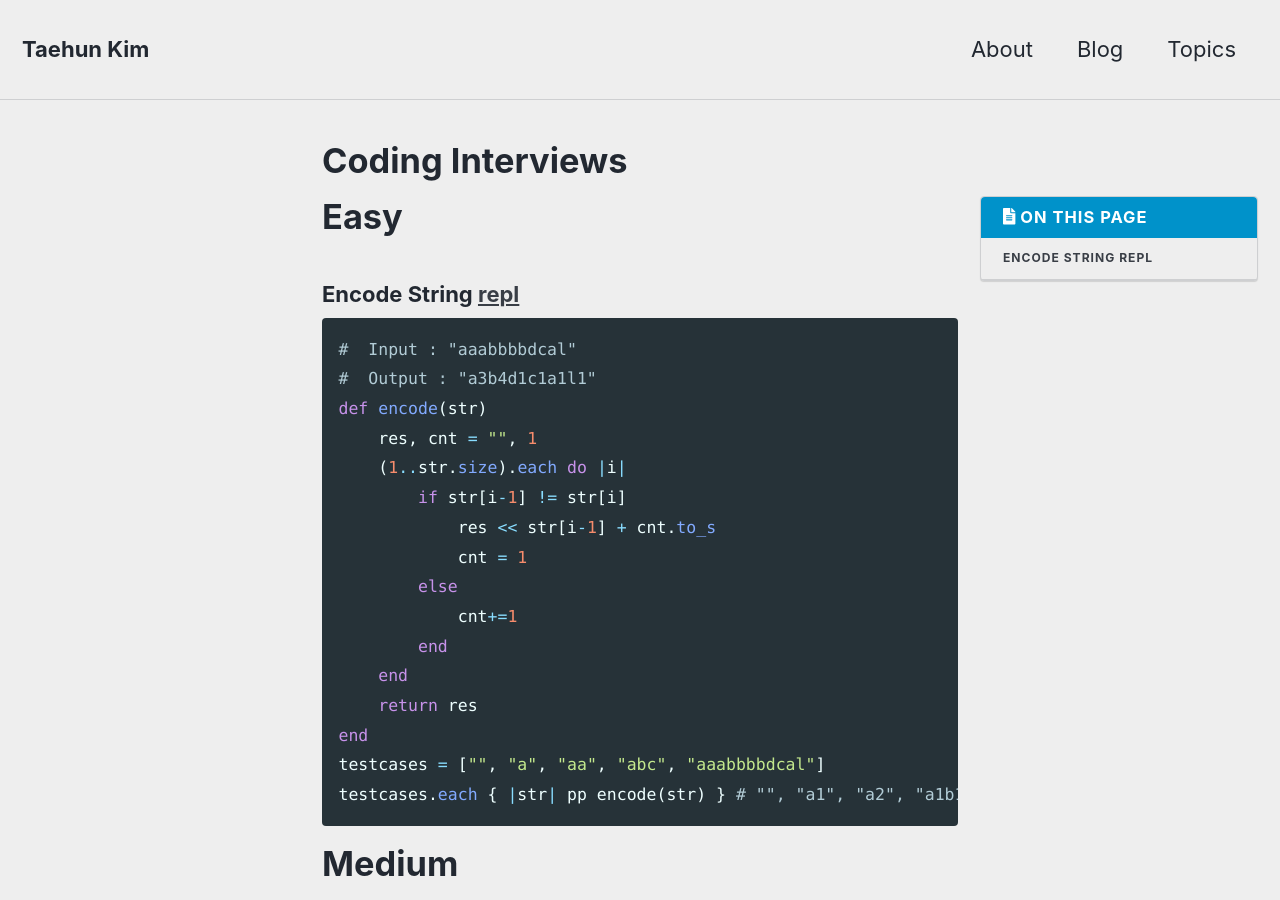
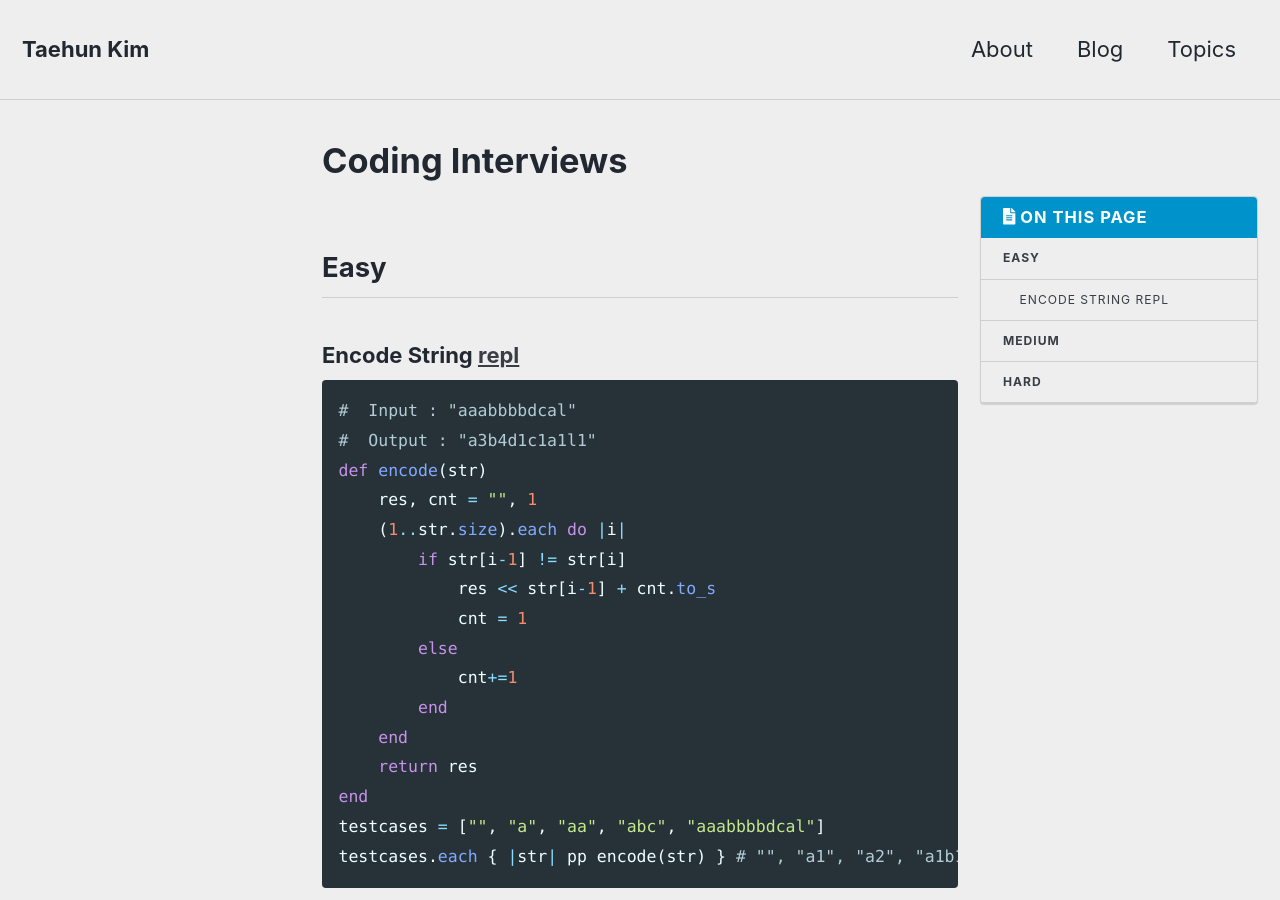
Before and after one commit to tk0221/tk0221.github.io, a Jekyll site: the page built from _docs/coding_practice/quiz.md, in a window 1280 px wide and 900 px high. Built offline with Jekyll 4.4.1, drawn with Linux system fonts in a browser that asks for light colours; nearby versions of some CDN libraries.

Commit message:
Update quiz.md

````diff
--- a/_docs/coding_practice/quiz.md
+++ b/_docs/coding_practice/quiz.md
@@ -5,7 +5,7 @@ toc: true
 layout: single
 ---
 
-# Easy
+## Easy
 
 ### Encode String [repl](https://repl.it/@tk0221/encode)
 ```ruby
@@ -27,6 +27,6 @@ testcases = ["", "a", "aa", "abc", "aaabbbbdcal"]
 testcases.each { |str| pp encode(str) } # "", "a1", "a2", "a1b1c1", "a3b4d1c1a1l1"
 ```
 
-# Medium
+## Medium
 
-# Hard
+## Hard
````
